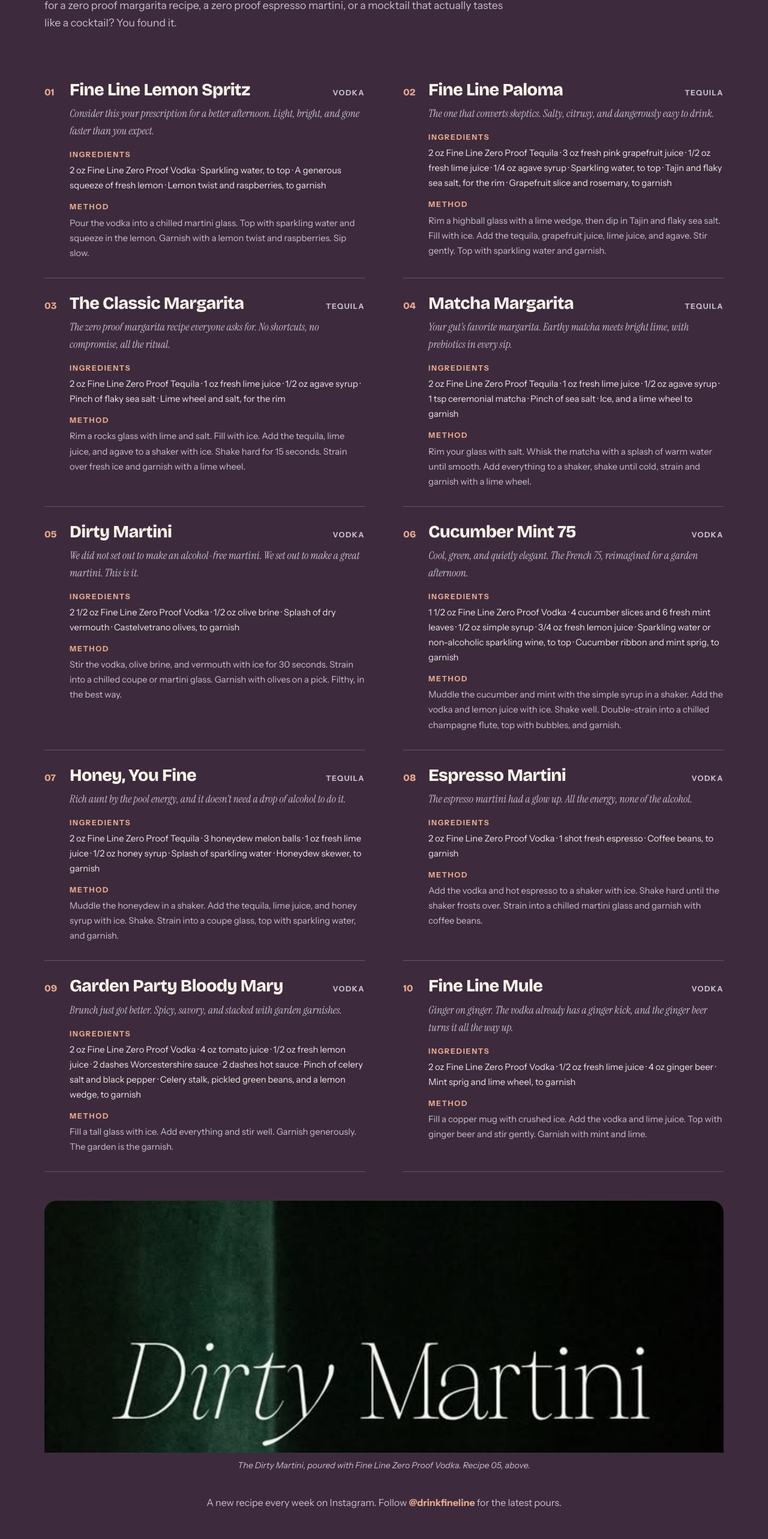
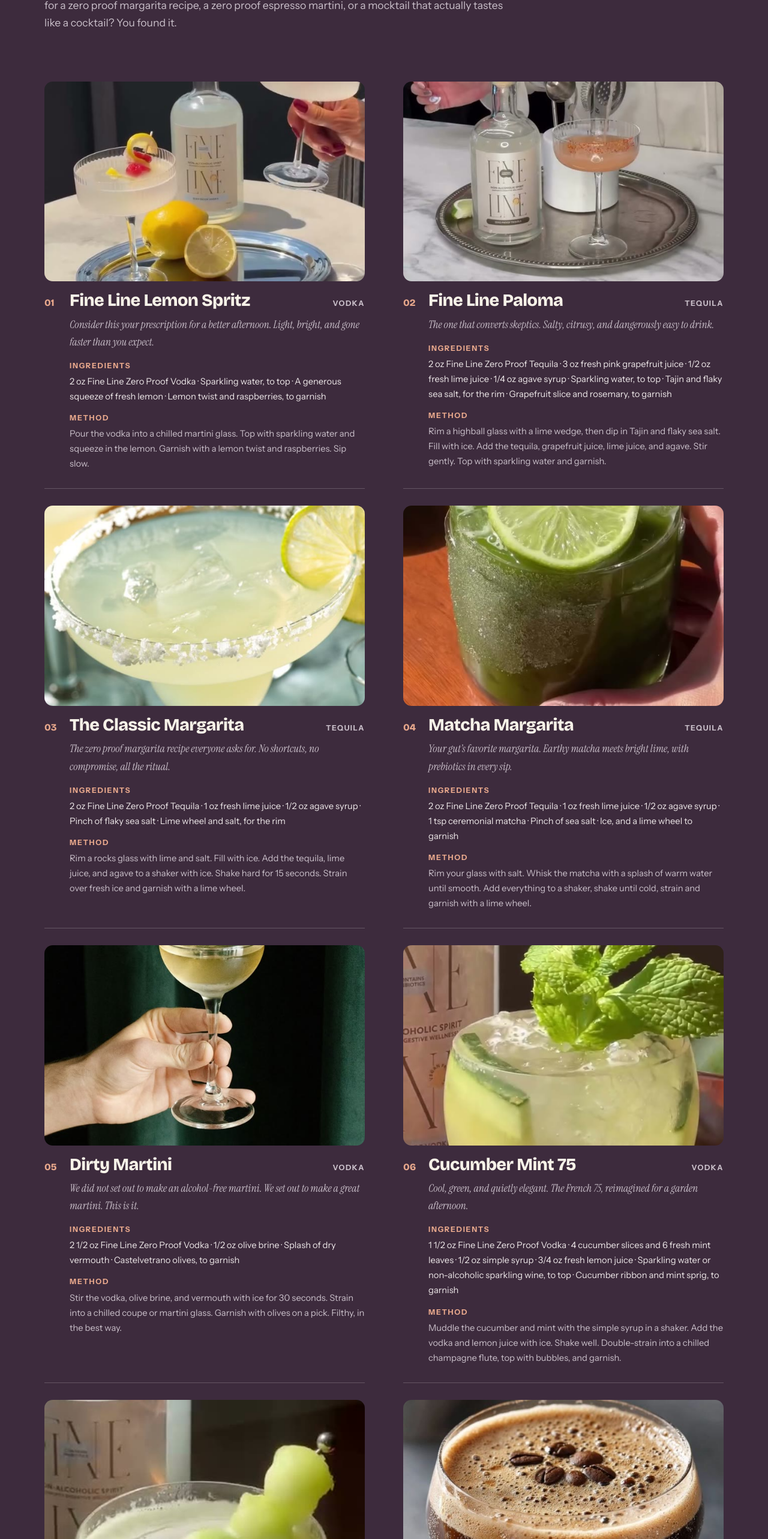
Before and after one commit to RISHAOFFICIAL/fine-line-demo, a plain HTML site: page index.html in a window 1280 px wide. Shown: the part 7174-9740 px from the top of the page at 60% size. Drawn offline with nearby package versions, Linux system fonts and the light colour scheme.

Commit message:
Add a photo to every recipe in the cocktail menu

```diff
--- a/index.html
+++ b/index.html
@@ -155,6 +155,7 @@
   .recipes-band .sec-head p{color:#C9BFC9}
   .recipe-menu{display:grid;grid-template-columns:1fr 1fr;gap:0 64px}
   .recipe-item{padding:28px 0;border-bottom:1px solid rgba(237,231,232,.22)}
+  .recipe-item .r-photo{width:100%;aspect-ratio:16/10;object-fit:cover;border-radius:14px;margin-bottom:18px;display:block}
   .recipe-item .r-top{display:flex;align-items:baseline;gap:12px}
   .recipe-item .r-num{font-family:'Bricolage Grotesque',sans-serif;font-size:1rem;font-weight:800;color:#E8A88C;min-width:30px}
   .recipe-item h3{font-size:clamp(1.4rem,2.6vw,1.8rem);color:#F7F2E8;flex:1}
@@ -457,6 +458,7 @@
 
     <div class="recipe-menu">
       <div class="recipe-item">
+        <img class="r-photo" src="images/recipe-lemon-spritz-v2.jpg" alt="Two Fine Line Lemon Spritz cocktails in coupe glasses with lemon twist and raspberry garnish">
         <div class="r-top"><span class="r-num">01</span><h3>Fine Line Lemon Spritz</h3><span class="r-spirit">Vodka</span></div>
         <p class="r-desc">Consider this your prescription for a better afternoon. Light, bright, and gone faster than you expect.</p>
         <p class="r-ing"><strong>Ingredients</strong>2 oz Fine Line Zero Proof Vodka &middot; Sparkling water, to top &middot; A generous squeeze of fresh lemon &middot; Lemon twist and raspberries, to garnish</p>
@@ -464,6 +466,7 @@
       </div>
 
       <div class="recipe-item">
+        <img class="r-photo" src="images/recipe-paloma-v2.jpg" alt="A pink Fine Line Paloma being poured into a Tajin-rimmed coupe glass">
         <div class="r-top"><span class="r-num">02</span><h3>Fine Line Paloma</h3><span class="r-spirit">Tequila</span></div>
         <p class="r-desc">The one that converts skeptics. Salty, citrusy, and dangerously easy to drink.</p>
         <p class="r-ing"><strong>Ingredients</strong>2 oz Fine Line Zero Proof Tequila &middot; 3 oz fresh pink grapefruit juice &middot; 1/2 oz fresh lime juice &middot; 1/4 oz agave syrup &middot; Sparkling water, to top &middot; Tajin and flaky sea salt, for the rim &middot; Grapefruit slice and rosemary, to garnish</p>
@@ -471,6 +474,7 @@
       </div>
 
       <div class="recipe-item">
+        <img class="r-photo" src="images/recipe-margarita-v2.jpg" alt="A classic margarita in a salt-rimmed glass with a lime wheel">
         <div class="r-top"><span class="r-num">03</span><h3>The Classic Margarita</h3><span class="r-spirit">Tequila</span></div>
         <p class="r-desc">The zero proof margarita recipe everyone asks for. No shortcuts, no compromise, all the ritual.</p>
         <p class="r-ing"><strong>Ingredients</strong>2 oz Fine Line Zero Proof Tequila &middot; 1 oz fresh lime juice &middot; 1/2 oz agave syrup &middot; Pinch of flaky sea salt &middot; Lime wheel and salt, for the rim</p>
@@ -478,6 +482,7 @@
       </div>
 
       <div class="recipe-item">
+        <img class="r-photo" src="images/recipe-matcha-margarita-v2.jpg" alt="A green Matcha Margarita with a lime wheel and salted rim">
         <div class="r-top"><span class="r-num">04</span><h3>Matcha Margarita</h3><span class="r-spirit">Tequila</span></div>
         <p class="r-desc">Your gut&rsquo;s favorite margarita. Earthy matcha meets bright lime, with prebiotics in every sip.</p>
         <p class="r-ing"><strong>Ingredients</strong>2 oz Fine Line Zero Proof Tequila &middot; 1 oz fresh lime juice &middot; 1/2 oz agave syrup &middot; 1 tsp ceremonial matcha &middot; Pinch of sea salt &middot; Ice, and a lime wheel to garnish</p>
@@ -485,6 +490,7 @@
       </div>
 
       <div class="recipe-item">
+        <img class="r-photo" src="images/recipe-dirty-martini-v2.jpg" alt="A hand holding a Fine Line Dirty Martini in a coupe glass against dark green velvet">
         <div class="r-top"><span class="r-num">05</span><h3>Dirty Martini</h3><span class="r-spirit">Vodka</span></div>
         <p class="r-desc">We did not set out to make an alcohol-free martini. We set out to make a great martini. This is it.</p>
         <p class="r-ing"><strong>Ingredients</strong>2 1/2 oz Fine Line Zero Proof Vodka &middot; 1/2 oz olive brine &middot; Splash of dry vermouth &middot; Castelvetrano olives, to garnish</p>
@@ -492,6 +498,7 @@
       </div>
 
       <div class="recipe-item">
+        <img class="r-photo" src="images/recipe-cucumber-mint-75-v2.jpg" alt="A pale green Cucumber Mint 75 with a mint sprig and cucumber slice">
         <div class="r-top"><span class="r-num">06</span><h3>Cucumber Mint 75</h3><span class="r-spirit">Vodka</span></div>
         <p class="r-desc">Cool, green, and quietly elegant. The French 75, reimagined for a garden afternoon.</p>
         <p class="r-ing"><strong>Ingredients</strong>1 1/2 oz Fine Line Zero Proof Vodka &middot; 4 cucumber slices and 6 fresh mint leaves &middot; 1/2 oz simple syrup &middot; 3/4 oz fresh lemon juice &middot; Sparkling water or non-alcoholic sparkling wine, to top &middot; Cucumber ribbon and mint sprig, to garnish</p>
@@ -499,6 +506,7 @@
       </div>
 
       <div class="recipe-item">
+        <img class="r-photo" src="images/recipe-honey-you-fine-v2.jpg" alt="Honey, You Fine in a coupe glass with honeydew melon balls">
         <div class="r-top"><span class="r-num">07</span><h3>Honey, You Fine</h3><span class="r-spirit">Tequila</span></div>
         <p class="r-desc">Rich aunt by the pool energy, and it doesn&rsquo;t need a drop of alcohol to do it.</p>
         <p class="r-ing"><strong>Ingredients</strong>2 oz Fine Line Zero Proof Tequila &middot; 3 honeydew melon balls &middot; 1 oz fresh lime juice &middot; 1/2 oz honey syrup &middot; Splash of sparkling water &middot; Honeydew skewer, to garnish</p>
@@ -506,6 +514,7 @@
       </div>
 
       <div class="recipe-item">
+        <img class="r-photo" src="images/recipe-espresso-martini-v2.jpg" alt="An espresso martini in a coupe glass with thick foam and coffee beans">
         <div class="r-top"><span class="r-num">08</span><h3>Espresso Martini</h3><span class="r-spirit">Vodka</span></div>
         <p class="r-desc">The espresso martini had a glow up. All the energy, none of the alcohol.</p>
         <p class="r-ing"><strong>Ingredients</strong>2 oz Fine Line Zero Proof Vodka &middot; 1 shot fresh espresso &middot; Coffee beans, to garnish</p>
@@ -513,6 +522,7 @@
       </div>
 
       <div class="recipe-item">
+        <img class="r-photo" src="images/recipe-bloody-mary-v2.jpg" alt="A Garden Party Bloody Mary with celery, lemon, and cherry tomatoes">
         <div class="r-top"><span class="r-num">09</span><h3>Garden Party Bloody Mary</h3><span class="r-spirit">Vodka</span></div>
         <p class="r-desc">Brunch just got better. Spicy, savory, and stacked with garden garnishes.</p>
         <p class="r-ing"><strong>Ingredients</strong>2 oz Fine Line Zero Proof Vodka &middot; 4 oz tomato juice &middot; 1/2 oz fresh lemon juice &middot; 2 dashes Worcestershire sauce &middot; 2 dashes hot sauce &middot; Pinch of celery salt and black pepper &middot; Celery stalk, pickled green beans, and a lemon wedge, to garnish</p>
@@ -520,6 +530,7 @@
       </div>
 
       <div class="recipe-item">
+        <img class="r-photo" src="images/recipe-mule-v2.jpg" alt="A Fine Line Mule in a hammered copper mug with a lime wheel and mint">
         <div class="r-top"><span class="r-num">10</span><h3>Fine Line Mule</h3><span class="r-spirit">Vodka</span></div>
         <p class="r-desc">Ginger on ginger. The vodka already has a ginger kick, and the ginger beer turns it all the way up.</p>
         <p class="r-ing"><strong>Ingredients</strong>2 oz Fine Line Zero Proof Vodka &middot; 1/2 oz fresh lime juice &middot; 4 oz ginger beer &middot; Mint sprig and lime wheel, to garnish</p>
@@ -786,7 +797,7 @@
       </div>
     </div>
     <div class="foot-note">
-      <p>Demo redesign by Lexis Sapphire Studio. This is a concept website created to demonstrate a modern redesign. Not affiliated with Fine Line Non-Alcoholic Spirits. Product photos from drinkfineline.com and @drinkfineline on Instagram. Prices shown match the live Shopify store as of November 2026. All purchases link to the official Fine Line Shopify store.</p>
+      <p>Demo redesign by Lexis Sapphire Studio. This is a concept website created to demonstrate a modern redesign. Not affiliated with Fine Line Non-Alcoholic Spirits. Product photos from drinkfineline.com and @drinkfineline on Instagram. Recipe photos are from @drinkfineline, except the Classic Margarita, Espresso Martini, and Fine Line Mule, which use representative photos of those drinks. Prices shown match the live Shopify store as of November 2026. All purchases link to the official Fine Line Shopify store.</p>
     </div>
   </div>
 </footer>
```
Also changed, not shown: images/recipe-bloody-mary-v2.jpg (added), images/recipe-cucumber-mint-75-v2.jpg (added), images/recipe-dirty-martini-v2.jpg (added), images/recipe-espresso-martini-v2.jpg (added), images/recipe-honey-you-fine-v2.jpg (added), images/recipe-lemon-spritz-v2.jpg (added), images/recipe-margarita-v2.jpg (added), images/recipe-matcha-margarita-v2.jpg (added), images/recipe-mule-v2.jpg (added), images/recipe-paloma-v2.jpg (added).
